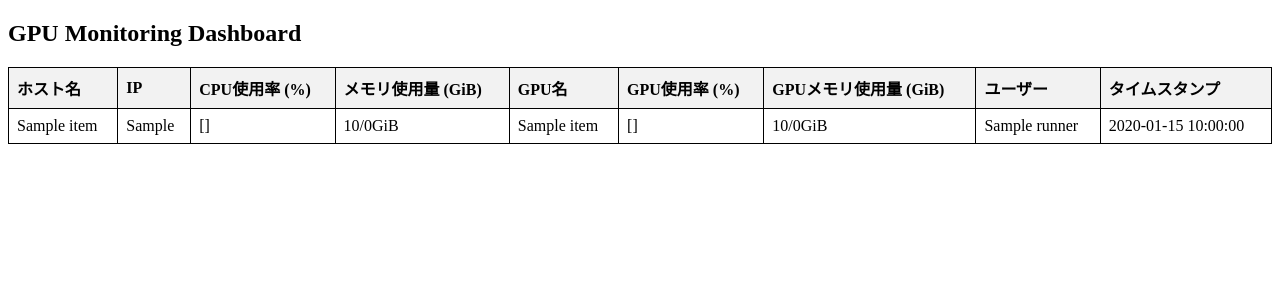
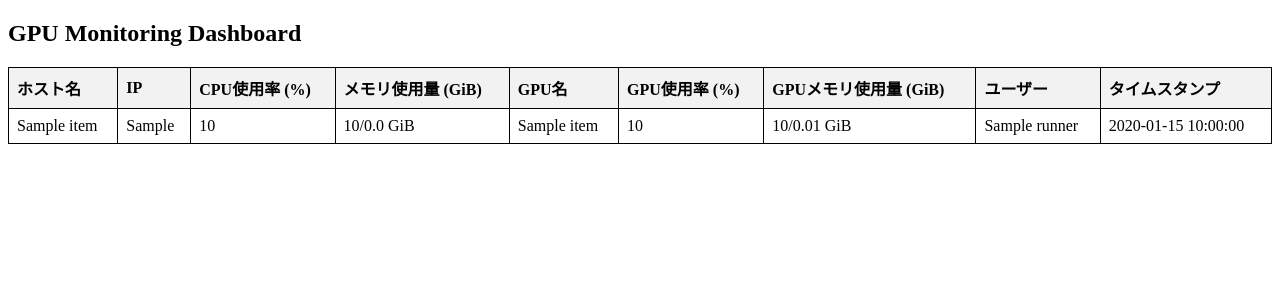
Before and after one commit to Amenbo1219/NGMD-HOST, a Flask app: page / in a window 1280 px wide. Shown: the top 300 px of the page. Run offline with Flask 3, Linux system fonts and the light colour scheme; a database or web service that is not in the repository returns one stand-in record (values such as "Sample title"); data that the repository does not hold is empty.

Commit message:
Update index.html

```diff
--- a/frontend/templates/index.html
+++ b/frontend/templates/index.html
@@ -32,12 +32,12 @@
         {% for row in metrics %}
         <tr>
             <td>{{ row.hostname }}</td>
-            <td>{{ row.ip}}
-            <td>{{ row.cpu_usage }}</td>
-	    <td>{{ row.memory_usage // (1024 * 1024  * 1024) }}/{{ row.total_memory // (1024  * 1024 * 1024)}}GiB</td>
+            <td>{{ row.ip }}</td>
+            <td>{{ row.cpu_usage | round(3) }}</td>
+            <td>{{ (row.memory_usage / (1024 * 1024 * 1024)) | round(3) }}/{{ (row.total_memory / (1024 * 1024 * 1024)) | round(3) }} GiB</td>
             <td>{{ row.gpu_name or "N/A" }}</td>
-            <td>{{ row.gpu_usage if row.gpu_usage is not none else 0 }}</td>
-            <td>{{ row.gpu_memory_usage // (1024) if row.gpu_memory_usage else 0 }}/{{ row.gpu_total_memory //(1024) if row.gpu_total_memory else 0 }}GiB</td>
+            <td>{{ row.gpu_usage | round(3) if row.gpu_usage is not none else 0 }}</td>
+            <td>{{ (row.gpu_memory_usage / 1024) | round(3) if row.gpu_memory_usage else 0 }}/{{ (row.gpu_total_memory / 1024) | round(3) if row.gpu_total_memory else 0 }} GiB</td>
             <td>{{ row.runner }}</td>
             <td>{{ row.timestamp }}</td>
         </tr>
```
